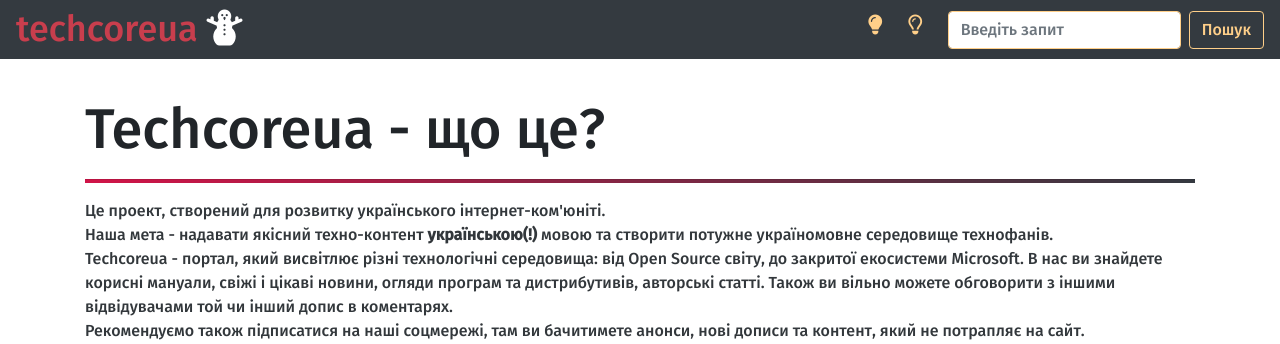
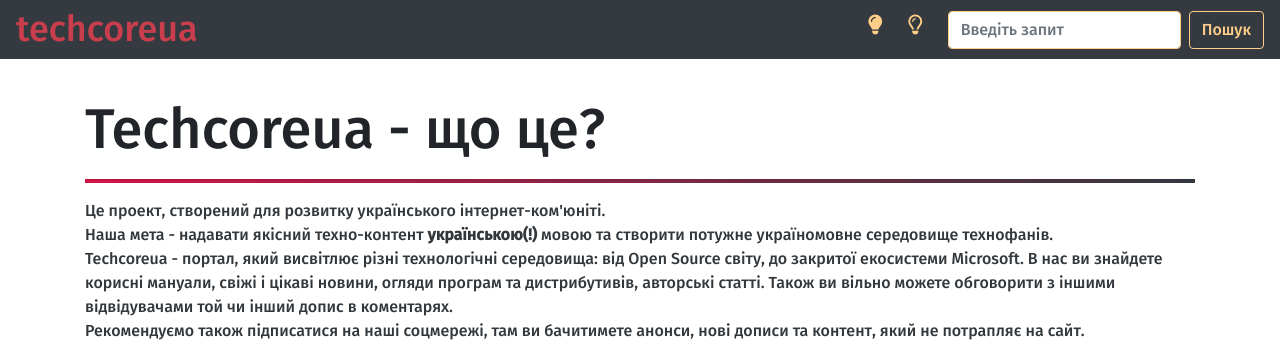
Before and after one commit to olksndrdevhub/django_techcoreua, a Django app: page /about in a window 1280 px wide. Shown: the top 344 px of the page. Run offline with Django 3.2, Linux system fonts and the light colour scheme; data that the repository does not hold is empty; some libraries are stand-ins or nearby versions.

Commit message:
remove snowman from title

```diff
--- a/templates/base.html
+++ b/templates/base.html
@@ -36,7 +36,7 @@
 <body>
   <header>
     <nav class="navbar navbar-expand-xl navbar-dark bg-dark custom-navbar fixed-top">
-      <a class="custom-brand" href="/"><h2>techcoreua <i class="fas fa-snowman text-white"></i></h2></a>
+      <a class="custom-brand" href="/"><h2>techcoreua </h2></a>
       <button class="navbar-toggler" type="button" data-toggle="collapse" data-target="#navbarTogglerDemo02" aria-controls="navbarTogglerDemo02" aria-expanded="false" aria-label="Toggle navigation">
         <span class="navbar-toggler-icon"></span>
       </button>
```
Also changed, not shown: 1 other file.
